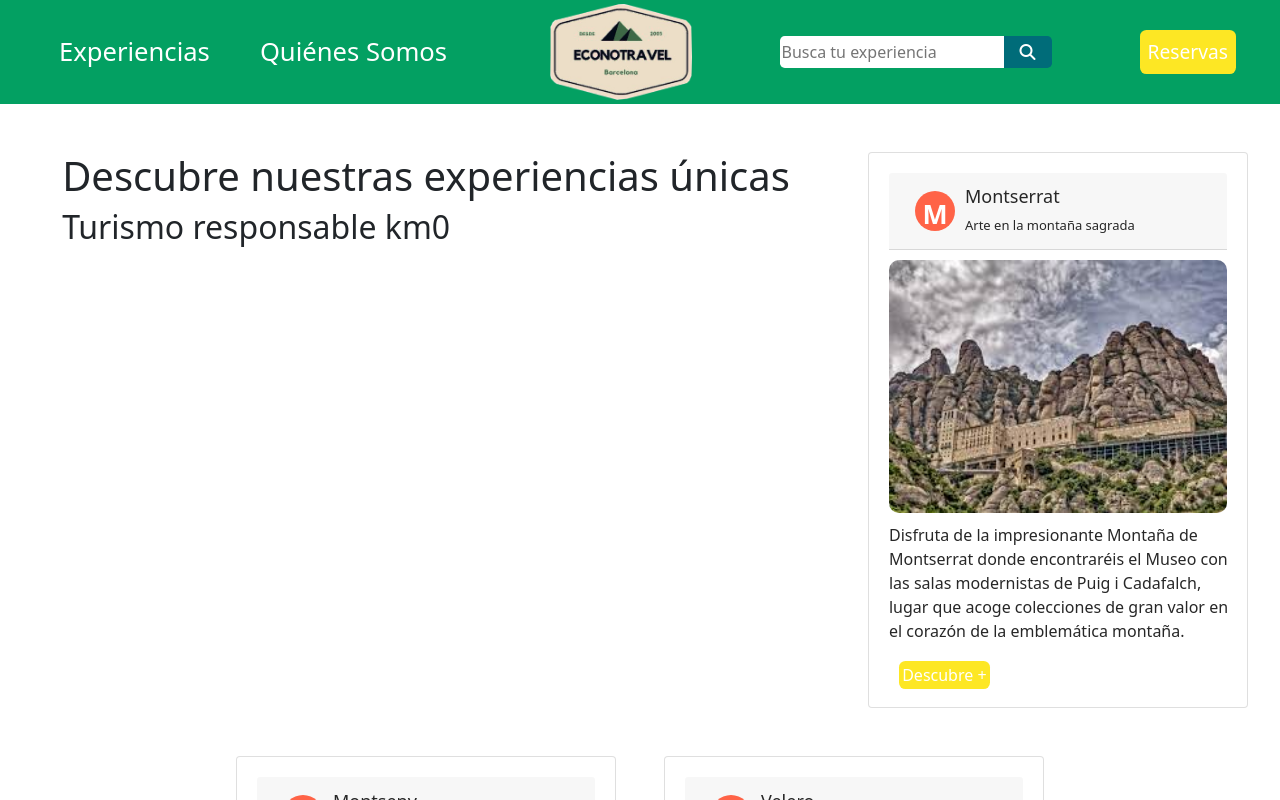
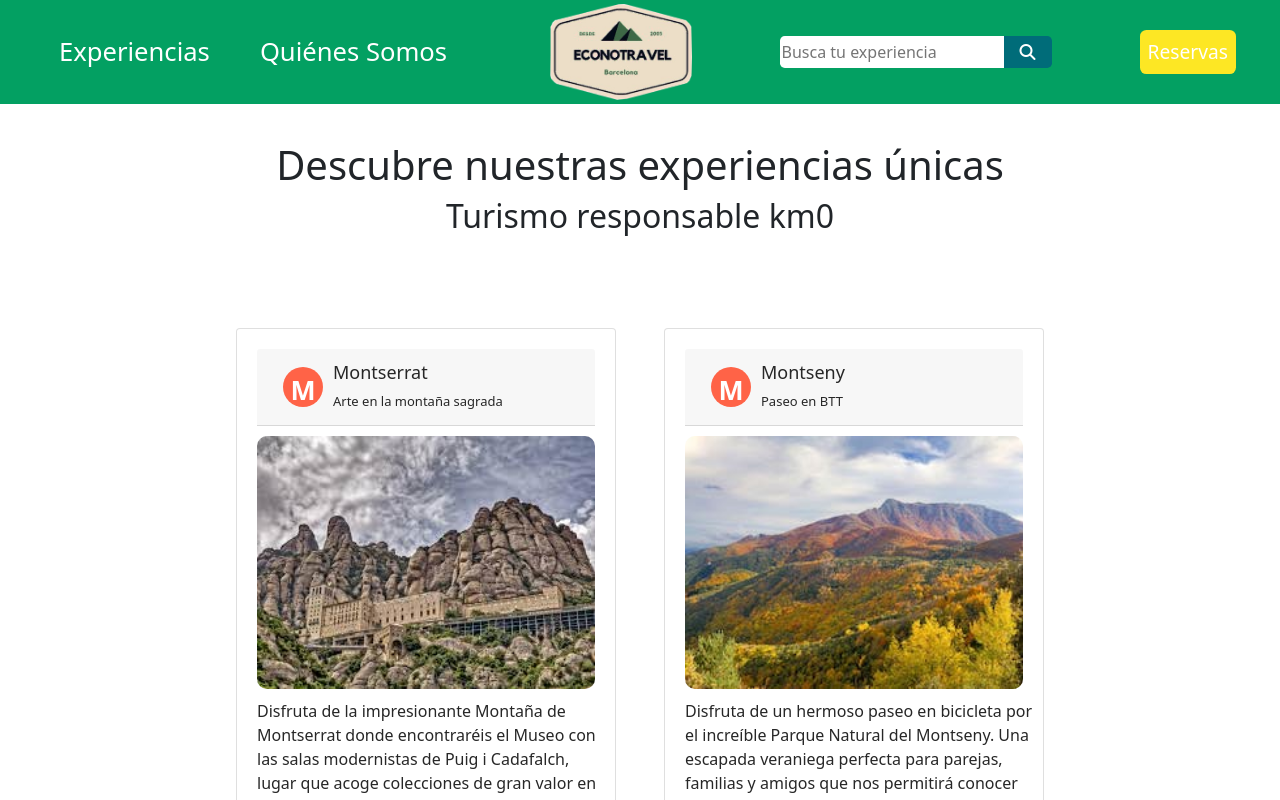
Before and after one commit to yassscoder/Econotravel-app-starter-6, a React app in the folder web-client/: page /experiencias in a window 1280 px wide. Shown: the top 800 px of the page. Built offline with nearby package versions, Linux system fonts and the light colour scheme.

Commit message:
Yasmin/cambios alineamiento título experiencias en cards

```diff
--- a/web-client/src/js/components/Experiencias.jsx
+++ b/web-client/src/js/components/Experiencias.jsx
@@ -7,11 +7,12 @@ import card05 from "./assets/card05.jpg";
 import card06 from "./assets/card06.jpg";
 import {Link} from "react-router-dom";
 
-export const Experiencias = () => <section className={"container-cards"}>
+export const Experiencias = () => <section className={"containerPageExperiences"}>
     <section className="tituloexp">
         <h1> Descubre nuestras experiencias únicas</h1>
         <h2> Turismo responsable km0</h2>
     </section>
+    <section className={"container-cards"}>
     <div className="card">
         <div className="card-header">
             <div className="profile">
@@ -144,7 +145,8 @@ export const Experiencias = () => <section className={"container-cards"}>
             </div>
         </div>
     </div>
-    );
+
+    </section>
 
 
 </section>
--- a/web-client/src/scss/main.scss
+++ b/web-client/src/scss/main.scss
@@ -131,6 +131,23 @@ body{
 
 
 /*experiencias cards*/
+.containerPageExperiences{
+     display: flex;
+     flex-direction: column;
+}
+/*.tituloexp {
+  display: block;
+  margin:auto;
+}*/
+.tituloexp {
+  /* display: block; */
+  /* margin: auto; */
+  min-height: 11rem;
+  justify-content: center;
+  display: flex;
+  flex-flow: column;
+  align-items: center;
+}
 .container-cards{
   display: flex;
   flex-wrap: wrap;
@@ -232,9 +249,3 @@ body{
   text-decoration: none;
   font-size: 1rem;
 }
-
-.tituloexp {
-  display: block;
-  margin-left: auto;
-  margin-right: auto
-}
```
